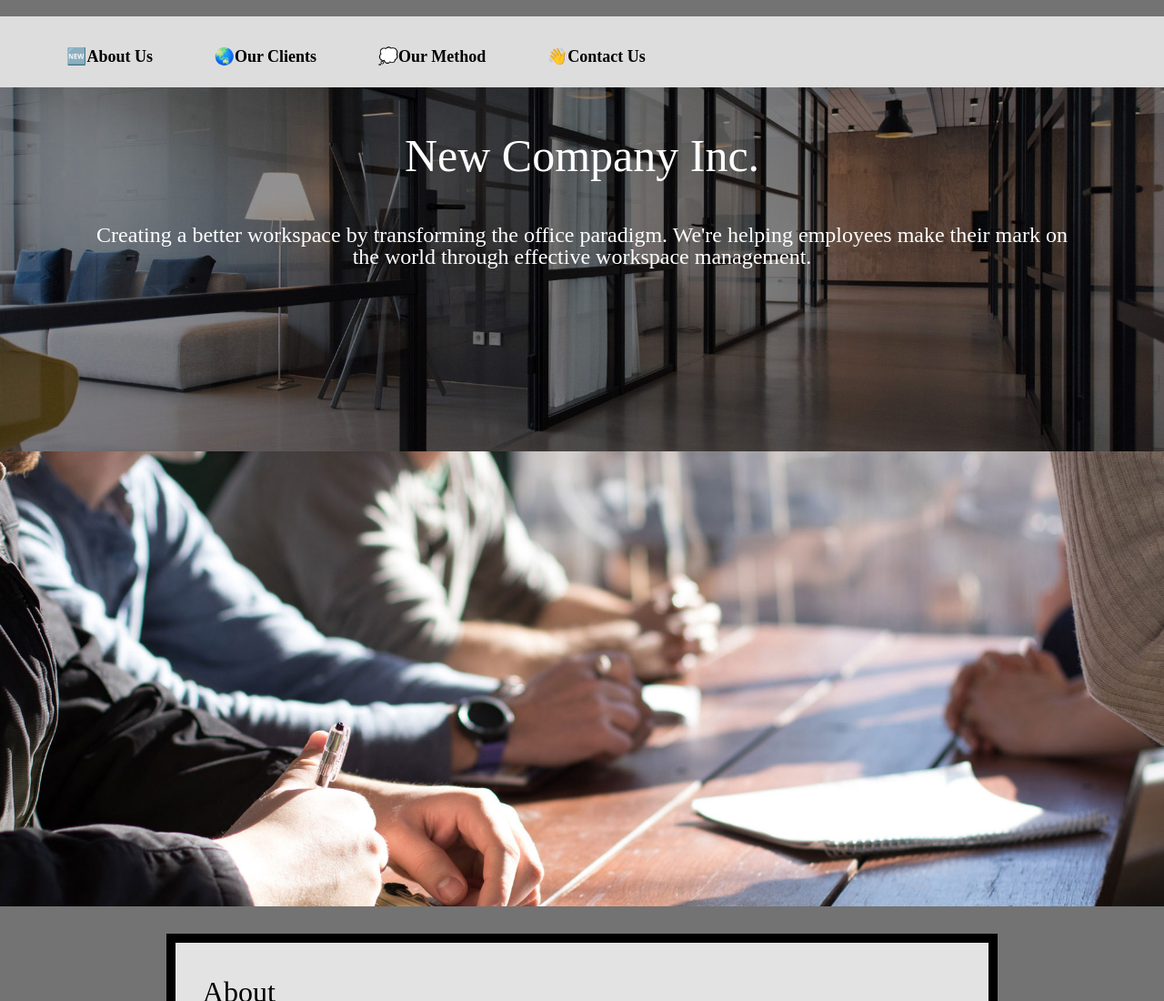
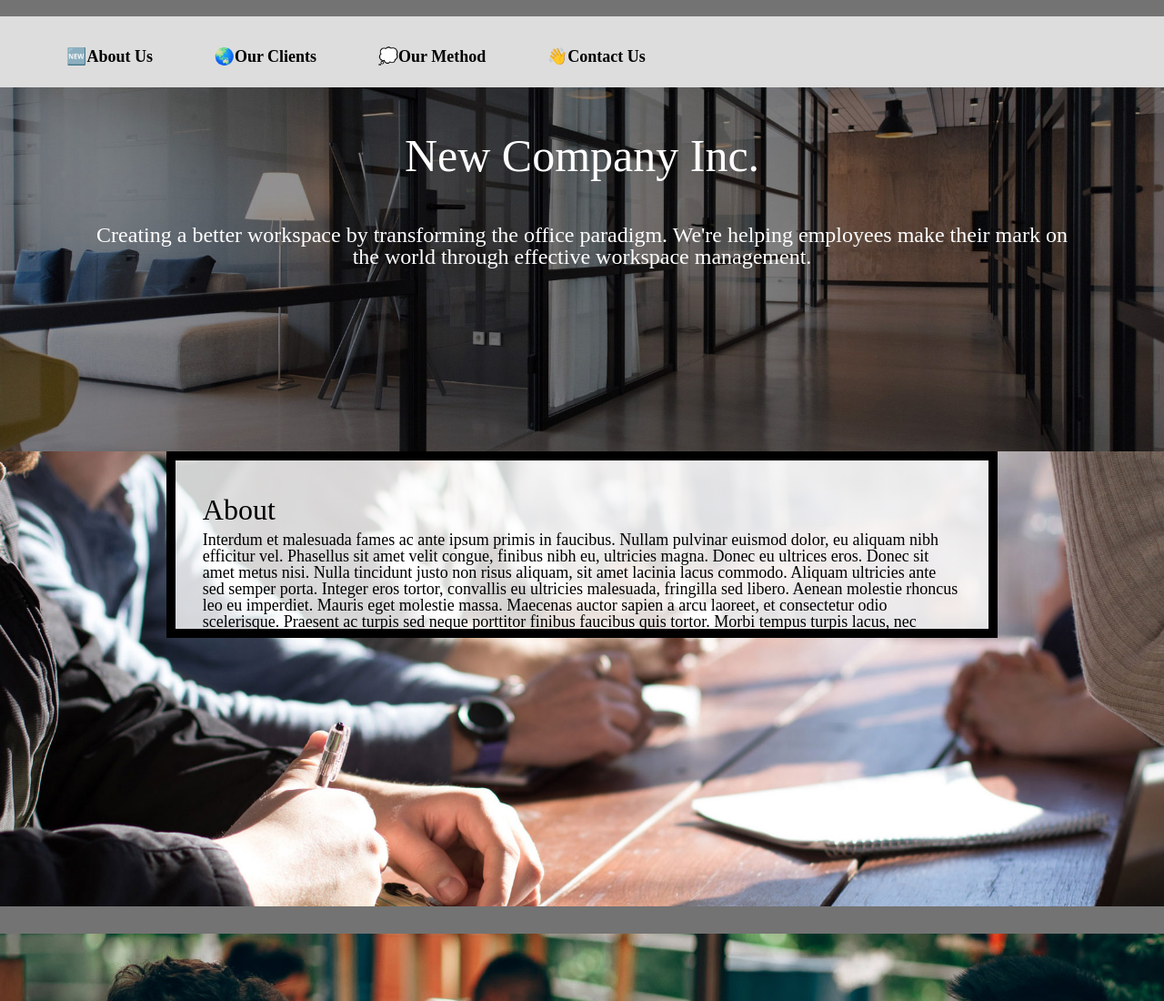
Before and after one commit to megb92/homework3-2022, a plain HTML site: page index.html in a window 1280 px wide. Shown: the top 1100 px of the page at 91% size. Drawn offline with Linux system fonts and the light colour scheme.

Commit message:
Add files via upload

```diff
--- a/css/style.css
+++ b/css/style.css
@@ -102,22 +102,23 @@ nav li a:focus {
   /* Requirement 5 code here*/
   display: grid;
   grid-template-columns: 1fr 5fr 1fr;
-  row-gap: 30px;
-  /* height: 2120px; */
-  align-self: center;
+  grid-row-gap: 30px;
+  /* align-self: center; */
 }
 
 /* Requirements 6-10 here: */
 .intro {
   background-image: url("../images/header.jpg");
-  background-color: #858585;
+  background-color: #707070;
   background-attachment: fixed;
   background-position: center;
+  background-repeat: no-repeat;
   background-size: cover;
   min-height: 400px;
 }
 .text {
-  grid-column: 2 / 3;
+  grid-column-start: 2;
+  grid-column-end: 3;
   align-content: center;
   max-height: 25%;
   overflow: scroll;
@@ -128,7 +129,10 @@ img {
 .about-image, .clients-image, .method-image, .contact-image {
   grid-column: 1 / span 3;
   max-height: 500px;
-  overflow: clip;
+  overflow: hidden;
+}
+#about, .about-image {
+  grid-row: 1 / 2;
 }
 
 @media screen and (min-width: 700px){
--- a/index.html
+++ b/index.html
@@ -2,6 +2,7 @@
 <html lang="en">
   <head>
     <meta charset="utf-8">
+    <meta name = "viewport" content="width=device-width, initial-scale=1">
     <link rel="icon"  href="images/logo-drk.png">
     <link rel="stylesheet" type="text/css" href="css/html5reset.css">
     <link rel="stylesheet" type="text/css" href="css/style.css">
```
